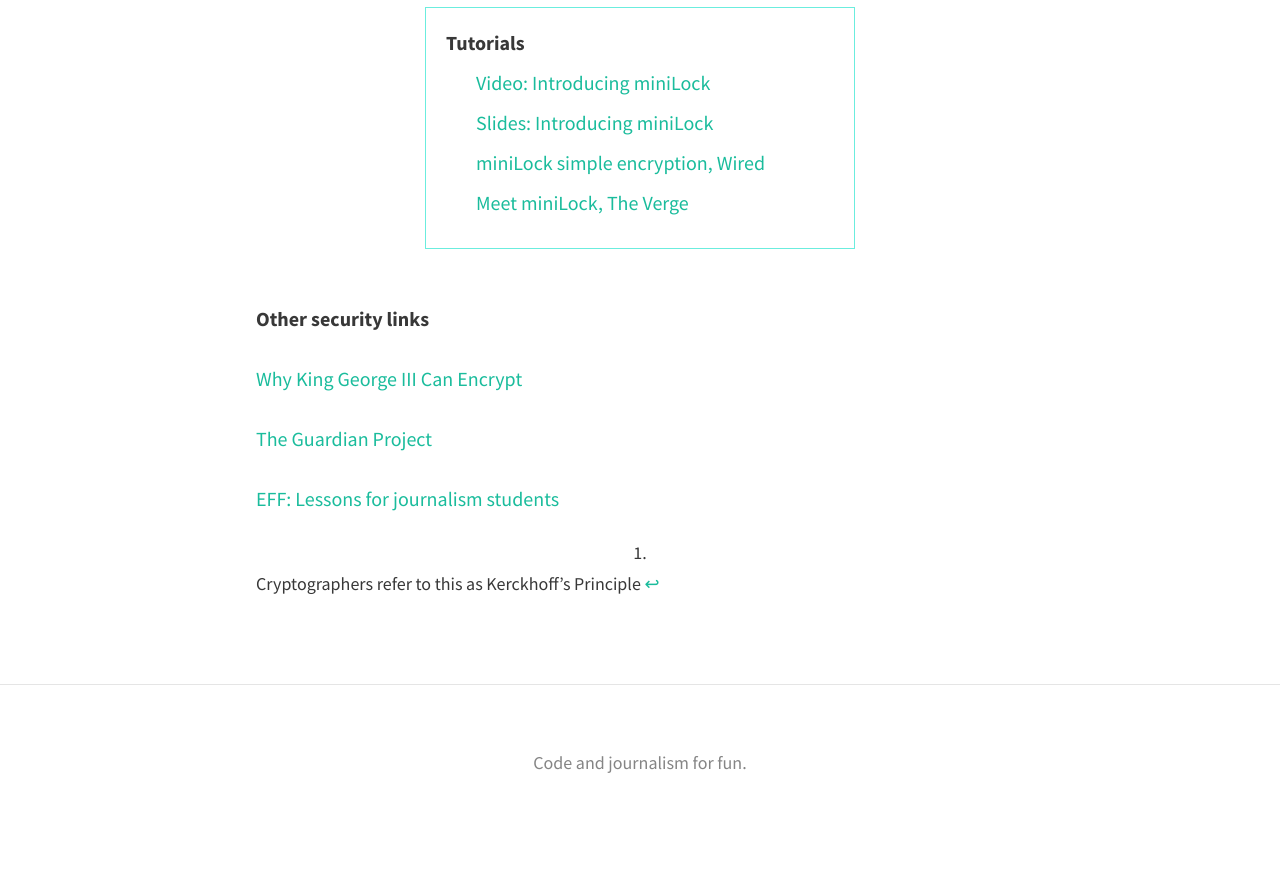
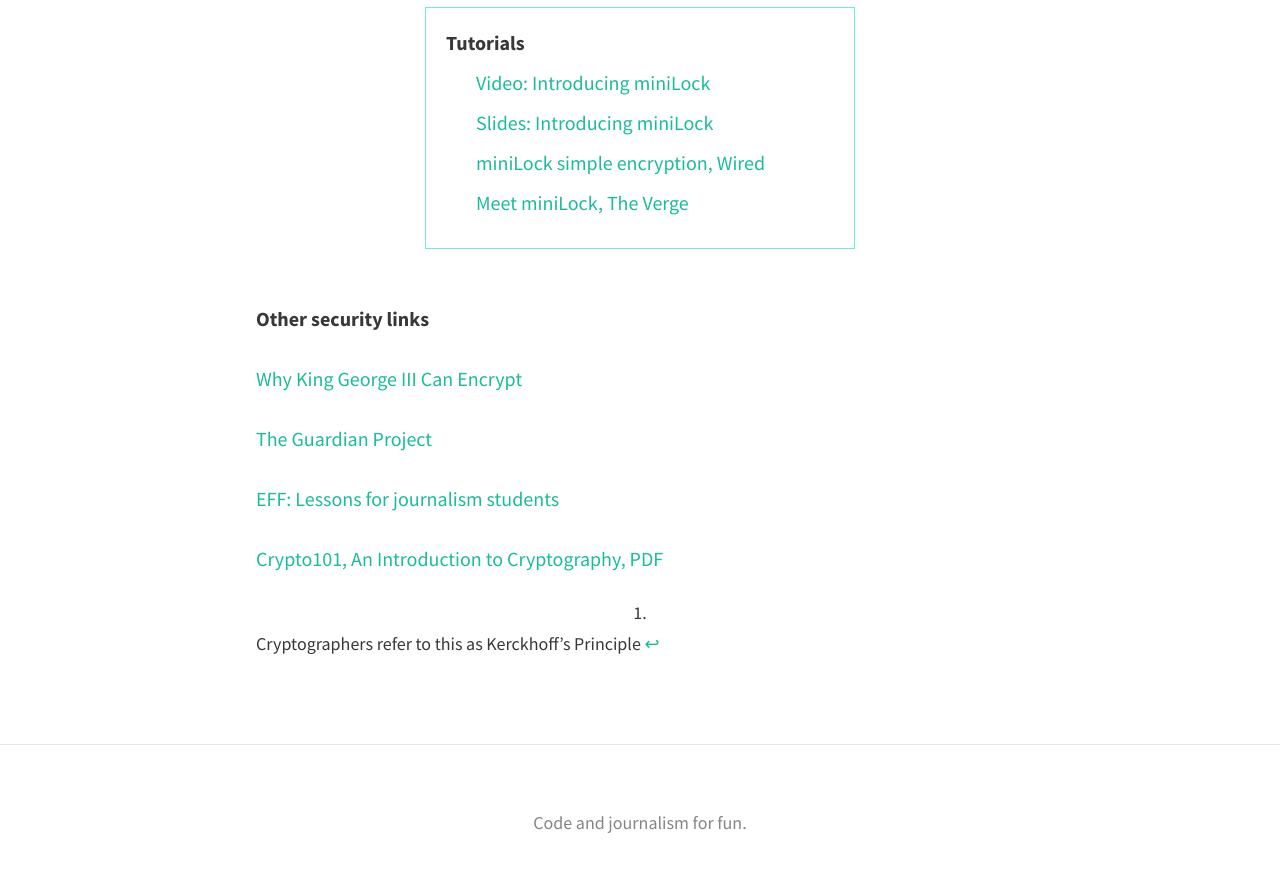
Before and after one commit to pippinlee/open-journalism-project, a Jekyll site: the page built from security.md, in a window 1280 px wide and 900 px high, scrolled down 12254 px. Shown: the top 872 px of the window. Built offline with Jekyll 4.4.1, drawn with Linux system fonts in a browser that asks for light colours; nearby versions of some CDN libraries; before the commit the page ends 13094 px from its top, so only the background shows below that.

Commit message:
add security resource

```diff
--- a/security.md
+++ b/security.md
@@ -236,3 +236,5 @@
 [The Guardian Project](https://guardianproject.info/code/)
 
 [EFF: Lessons for journalism students](https://ssd.eff.org/en/playlist/journalism-student)
+
+[Crypto101, An Introduction to Cryptography, PDF](https://www.crypto101.io/)
```
